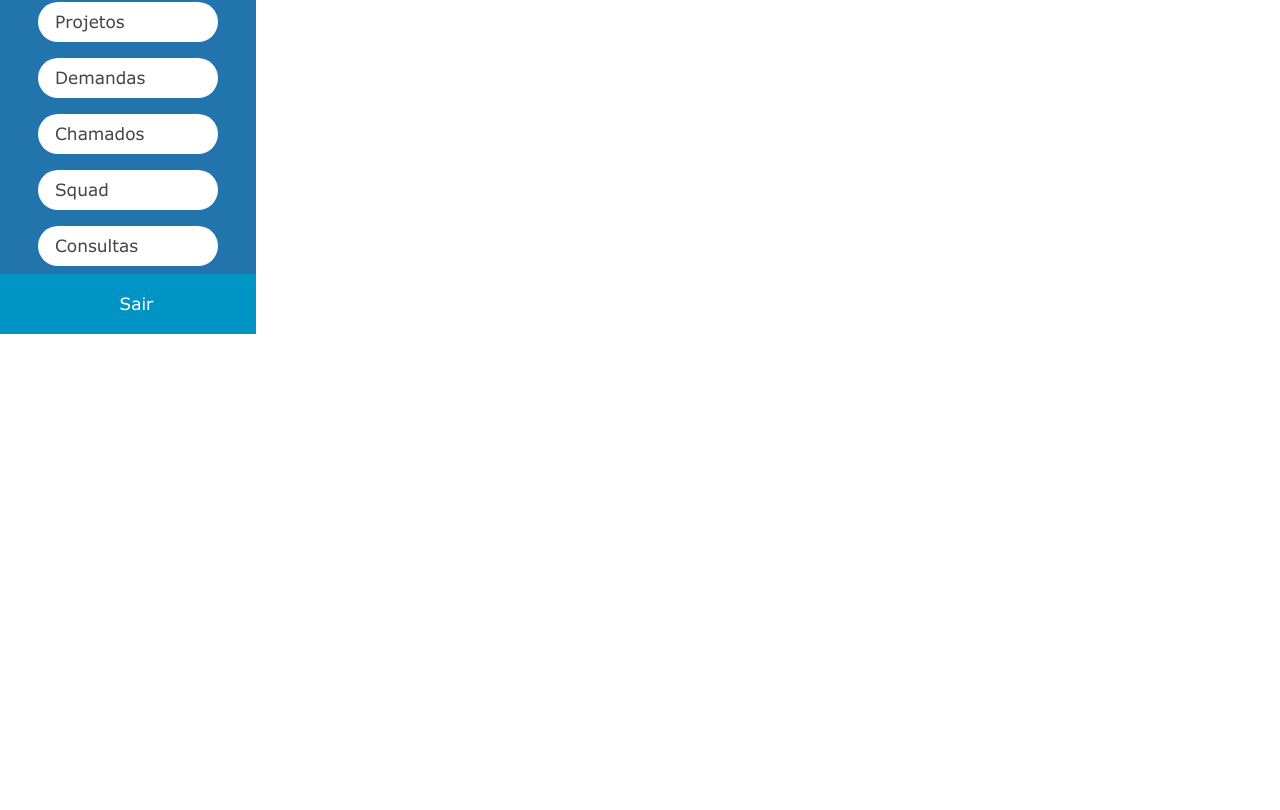
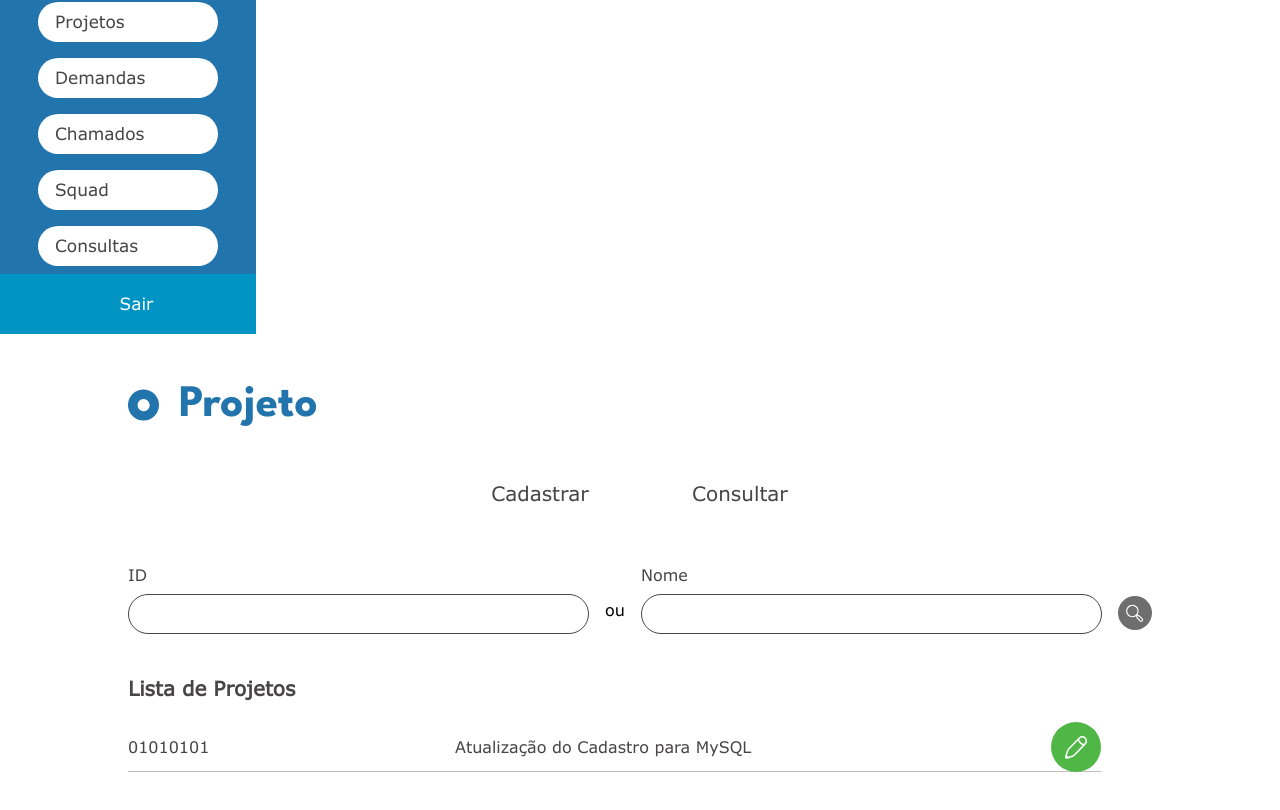
Before and after one commit to Maneasy-CODE/Maneasy-react, a React (Vite) app: page /projetoConsulta in a window 1280 px wide. Shown: the part 282-1092 px from the top of the page. Before the commit the page ends 800 px from the top, so only its background shows below. Built offline with nearby package versions, Linux system fonts and the light colour scheme; some icons are missing.

Commit message:
continuação pagina projeto consulta

```diff
--- a/src/main.tsx
+++ b/src/main.tsx
@@ -3,12 +3,17 @@ import ReactDOM from 'react-dom/client'
 import './index.css'
 
 import Menu from './components/Menu'
+import ProjetoConsulta from './pages/ProjetoConsulta'
 
+//rotas
+import { BrowserRouter, Routes, Route } from "react-router-dom";
 
 ReactDOM.createRoot(document.getElementById('root')!).render(
   <React.StrictMode>
-
-    <Menu/>
-
+    <BrowserRouter> {/*Indica que aplicação terá rotas*/}
+      <Routes>{/*Indica uma lista de rotas*/}
+        <Route path='/projetoConsulta' element={<ProjetoConsulta />} />
+      </Routes>
+    </BrowserRouter>
   </React.StrictMode>
 )
--- a/src/pages/ProjetoConsulta/index.tsx
+++ b/src/pages/ProjetoConsulta/index.tsx
@@ -1,11 +1,75 @@
 //estilo
 import "./style.css";
 
+//rotas
+import { Link } from "react-router-dom";
+import Menu from "../../components/Menu"
 
+import imagemEditar from "../../assets/images/btn_editar.svg"
+import imagemIconeTitulo from "../../assets/images/icone_titulo.svg"
+import imagemPesquisar from "../../assets/images/btn_pesquisar.svg"
 
+function ProjetoConsulta() {
+    return (
 
-function ProjetoConsulta(){
-    return(
+        <div id="projeto_consulta">
+            <main>
+                <Menu />
+                <section>
+                    <div className="container-grid">
+                        <div className="conteudo">
+                            <div className="section_titulo">
+                                <img src={imagemIconeTitulo} alt="" />
+                                <h1>Projeto</h1>
+                            </div>
+                            <div className="buttons-grid">
+                                <Link to={""} className="button-cadastrar">Cadastrar</Link>
+                                <Link to={""} className="button-consultar">Consultar</Link>
+                            </div>
 
+                            <div className="pesquisas">
+
+                                <div className="input_id">
+                                    <label htmlFor="id">ID</label>
+                                    <div className="input-icons_pesquisa">
+                                        {/* <iconify-icon class="icon" icon="ic:outline-badge"></iconify-icon> */}
+                                        <input name="id" className="input-field_pesquisa" type="text" />
+                                    </div>
+                                </div>
+
+                                <div className="ou">
+                                    <p>ou</p>
+                                </div>
+
+                                <div className="input_nome">
+                                    <label htmlFor="Nome">Nome</label>
+                                    <div className="input-icons_pesquisa">
+                                        {/* <iconify-icon class="icon" icon="mingcute:user-4-fill"></iconify-icon> */}
+                                        <input name="Nome" className="input-field_pesquisa" type="text" />
+                                    </div>
+                                </div>
+                                <div>
+                                    <Link to={""} className="section_consulta_chamado_btn"><img src={imagemPesquisar} alt="" /></Link>
+                                </div>
+                            </div>
+
+                            <div className="lista-projetos">
+                                <h2>Lista de Projetos</h2>
+                                <div className="container_lista_projetos">
+                                    <ul className="num-projetos">
+                                        <li>01010101</li>
+                                        <li className="alinhamento-texto">Atualização do Cadastro para MySQL</li>
+                                        <Link className="btn_editar" to={""}><img className="btn_editar" src={imagemEditar} alt="" /></Link>
+                                    </ul>
+
+                                </div>
+
+                            </div>
+                        </div>
+                    </div>
+                </section>
+            </main>
+        </div>
     );
 }
+export default ProjetoConsulta;
--- a/src/pages/ProjetoConsulta/style.css
+++ b/src/pages/ProjetoConsulta/style.css
@@ -0,0 +1,314 @@
+/* TITULO */
+#projeto_consulta section .container-grid {
+    font-family: "VerdanaRegular";
+    width: 100%;
+    height: 100%;
+    border-radius: 40px 0 0 40px;
+    overflow-y: scroll;
+    scroll-behavior: smooth;
+}
+
+#projeto_consulta section .conteudo {
+    width: 80%;
+    margin: 0 auto;
+}
+
+#projeto_consulta section .cadastrar {
+    display: flex;
+    align-items: center;
+    gap: 30px;
+}
+
+#projeto_consulta section .cadastrar h1 {
+    font-family: "SpartanBold";
+    font-size: 35px;
+    line-height: 44px;
+    color: var(--azule);
+}
+
+/*BUTTONS*/
+#projeto_consulta section .buttons-grid {
+    width: 100%;
+    display: flex;
+    align-items: center;
+    justify-content: center;
+    gap: 70px;
+    margin: 25px 0px 39px 0px;
+}
+
+#projeto_consulta section .button-cadastrar {
+    width: 130px;
+    height: 50px;
+    background: none;
+    border: none;
+    text-align: center;
+    text-decoration: none;
+
+    font-family: "VerdanaRegular";
+    font-size: 20px;
+    line-height: 34px;
+    color: var(--preto);
+
+    display: inline-block;
+    vertical-align: middle;
+    -webkit-transform: perspective(1px) translateZ(0);
+    transform: perspective(1px) translateZ(0);
+    box-shadow: 0 0 1px rgba(0, 0, 0, 0);
+    position: relative;
+    overflow: hidden;
+
+}
+
+#projeto_consulta .button-cadastrar:before {
+    content: "";
+    position: absolute;
+    z-index: -1;
+    left: 100%;
+    right: 0;
+    bottom: 0;
+    background: var(--azule);
+    height: 2px;
+    -webkit-transition-property: left;
+    transition-property: left;
+    -webkit-transition-duration: 0.6s;
+    transition-duration: 0.6s;
+    -webkit-transition-timing-function: ease-out;
+    transition-timing-function: ease-out;
+}
+
+#projeto_consulta .button-cadastrar:hover:before,
+.button-cadastrar:focus:before,
+.button-cadastrar:active:before {
+    left: 0;
+}
+
+#projeto_consulta section .button-consultar {
+    width: 130px;
+    height: 50px;
+    background: none;
+    border: none;
+    text-align: center;
+    text-decoration: none;
+
+    font-family: "VerdanaRegular";
+    font-size: 20px;
+    line-height: 34px;
+    color: var(--preto);
+
+    display: inline-block;
+    vertical-align: middle;
+    -webkit-transform: perspective(1px) translateZ(0);
+    transform: perspective(1px) translateZ(0);
+    box-shadow: 0 0 1px rgba(0, 0, 0, 0);
+    position: relative;
+    overflow: hidden;
+}
+
+#projeto_consulta .button-consultar:before {
+    content: "";
+    position: absolute;
+    z-index: -1;
+    left: 0;
+    right: 100%;
+    bottom: 0;
+    background: var(--azule);
+    height: 2px;
+    -webkit-transition-property: right;
+    transition-property: right;
+    -webkit-transition-duration: 0.6s;
+    transition-duration: 0.6s;
+    -webkit-transition-timing-function: ease-out;
+    transition-timing-function: ease-out;
+}
+
+#projeto_consulta .button-consultar:hover:before,
+.button-consultar:focus:before,
+.button-consultar:active:before {
+    right: 0;
+}
+
+/* CHAPA / NOME */
+#projeto_consulta section .info-grid {
+    width: 100%;
+    height: 90px;
+
+    display: flex;
+    justify-content: space-between;
+}
+
+#projeto_consulta section .info-grid>span {
+    display: flex;
+    align-items: center;
+
+    font-family: "VerdanaRegular";
+    font-size: 17px;
+    line-height: 28px;
+}
+
+#projeto_consulta section .text-span {
+    font-family: "VerdanaRegular";
+    font-size: 17px;
+    line-height: 28px;
+}
+
+#projeto_consulta section .chapa>div {
+    width: 300px;
+
+    display: flex;
+    align-items: center;
+}
+
+#projeto_consulta section .nome>div {
+    width: 100%;
+
+    display: flex;
+    align-items: center;
+}
+
+#projeto_consulta section .icon-lupa {
+    height: 100%;
+
+    display: flex;
+    align-items: center;
+}
+
+/* LISTA DE DEMANDAS */
+#projeto_consulta section .lista-projetos h2 {
+    font-family: "VerdanaRegular";
+    font-weight: 700;
+    font-size: 20px;
+    line-height: 28px;
+
+    color: var(--preto);
+
+    margin: 40px 0 20px;
+}
+
+#projeto_consulta section .num-projetos {
+    display: flex;
+    justify-content: space-between;
+    align-items: center;
+    height: 50px;
+    border-bottom: 0.5px solid rgba(190, 188, 188, 1);
+}
+
+#projeto_consulta .alinhamento-texto {
+    width: 350px;
+}
+
+section ul,
+li {
+    font-family: "VerdanaRegular";
+    font-size: 16px;
+    line-height: 27px;
+    text-align: justify;
+
+
+    list-style-type: none;
+}
+
+
+/*pesquisa*/
+
+#projeto_consulta .pesquisas {
+    /*background-color: aquamarine;*/
+    display: flex;
+    width: 100%;
+    align-items: center;
+    margin: 0 auto 20px auto;
+    justify-content: space-between;
+}
+
+#projeto_consulta .ou {
+    /*background-color: bisque;*/
+    padding: 30px 10px 10px 10px;
+    font-family: "VerdanaRegular";
+}
+
+#projeto_consulta .input-icons_pesquisa {
+    width: 100%;
+    margin-top: 10px;
+    position: relative;
+}
+
+#projeto_consulta .input-field_pesquisa {
+    background: transparent;
+    border-radius: 100px;
+    width: 100%;
+    height: 40px;
+    padding: 10px 10px 10px 40px;
+    border: 1px solid #474545;
+}
+
+#projeto_consulta .section_pesquisa_btn {
+    /* background-color: blueviolet;*/
+    color: #474545;
+    font-size: 45px;
+    padding: 35px 8px 0 8px;
+}
+
+#projeto_consulta .section_consulta_chamado_btn img {
+    width: 34px;
+    padding-top: 30px;
+    margin-left: 10px;
+}
+
+#projeto_consulta .input_id {
+    width: 45%;
+    color: var(--preto);
+}
+
+#projeto_consulta .input_nome {
+    width: 45%;
+    color: var(--preto);
+}
+
+#projeto_consulta .btn_editar {
+    margin: auto 0;
+}
+
+#projeto_consulta .btn_editar {
+    display: flex;
+    justify-content: center;
+}
+
+
+#projeto_consulta .section_titulo {
+    display: flex;
+    width: 80%;
+    margin: 50px 0;
+    font-family: "SpartanBold";
+    color: var(--azule);
+    font-size: 30px;
+    gap: 20px;
+
+}
+
+#projeto_consulta .container_lista_projetos {
+    overflow-y: scroll;
+    scroll-behavior: smooth;
+    height: 300px;
+    padding-right: 5%;
+    color: var(--preto);
+}
+
+html ::-webkit-scrollbar {
+    width: 6px;
+}
+
+html ::-webkit-scrollbar-thumb {
+    border-radius: 50px;
+    background: var(--azule);
+}
+
+html ::-webkit-scrollbar-track {
+    background: #ededed;
+}
+
+select {
+    -webkit-appearance: none;
+}
+
+/* #projeto_consulta main{
+    display: flex;
+} */
```
Also changed, not shown: src/assets/images/icone_titulo.svg (added).
